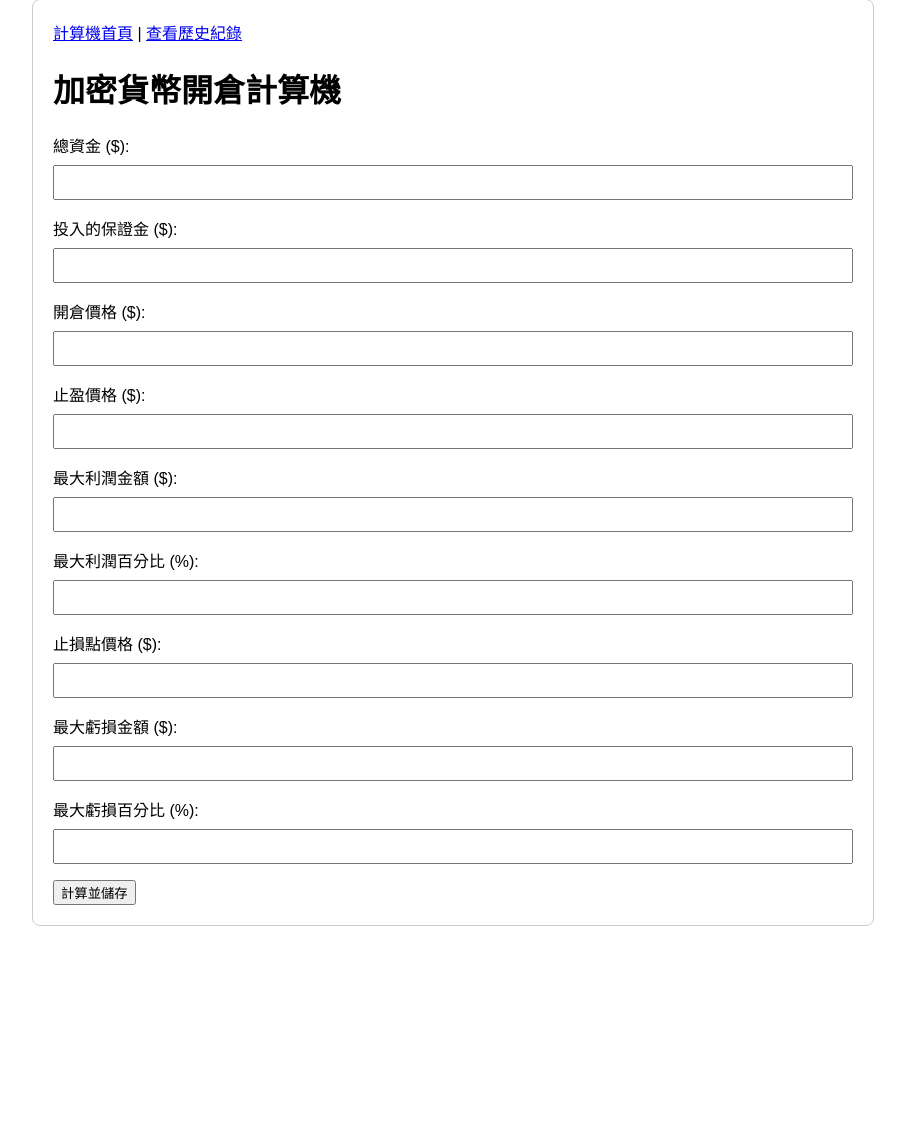
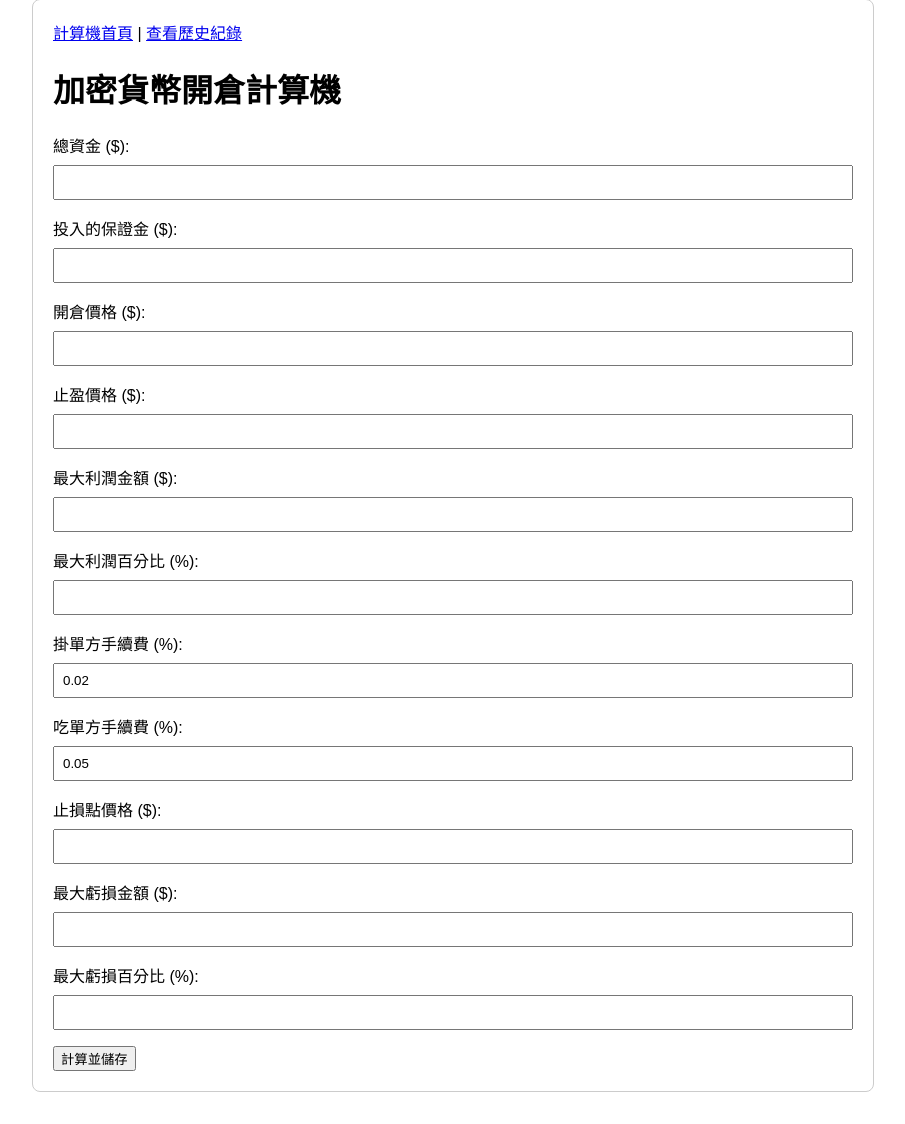
Before and after one commit to kkpapa13/crypto-calculator, a Flask app: page / in a window 1280 px wide. Shown: the part 33-1157 px from the top of the page, without its empty margins (187-1092 px from the left). Before the commit the page ends 959 px from the top, so only its background shows below. Run offline with Flask 3, Linux system fonts and the light colour scheme.

Commit message:
Update index.html

```diff
--- a/templates/index.html
+++ b/templates/index.html
@@ -58,6 +58,14 @@
                 <input type="number" id="profit_percentage" name="profit_percentage" step="0.01">
             </div>
             <div class="form-group">
+                <label for="maker_fee">掛單方手續費 (%):</label>
+                <input type="number" id="maker_fee" name="maker_fee" step="0.01" value="0.02">
+            </div>
+            <div class="form-group">
+                <label for="taker_fee">吃單方手續費 (%):</label>
+                <input type="number" id="taker_fee" name="taker_fee" step="0.01" value="0.05">
+            </div>
+            <div class="form-group">
                 <label for="stop_loss_price">止損點價格 ($):</label>
                 <input type="number" id="stop_loss_price" name="stop_loss_price" required step="0.01">
             </div>
@@ -81,10 +89,35 @@
             <p>建議開倉的倉位大小: <strong>${{ result.position_size }}</strong></p>
             <p>所需的槓桿倍數: <strong>{{ result.leverage }}</strong></p>
             <p>止盈價格: <strong>${{ result.take_profit_price }}</strong></p>
-            <p>獲得的利潤金額: <strong>${{ result.profit_amount }}</strong></p>
-            <p>利潤百分比: <strong>{{ result.profit_percentage }}</strong></p>
+            <p>獲得的利潤金額 (未扣除手續費): <strong>${{ result.profit_amount }}</strong></p>
+            <p>利潤百分比 (未扣除手續費): <strong>{{ result.profit_percentage }}</strong></p>
+            <p>總手續費金額: <strong>${{ result.total_fee }}</strong></p>
+            <p>實際利潤金額 (已扣手續費): <strong>${{ result.final_profit_amount }}</strong></p>
+            <p>實際利潤百分比 (已扣手續費): <strong>{{ result.final_profit_percentage }}</strong></p>
         </div>
         {% endif %}
     </div>
+    <script>
+        // 頁面載入時，從 localStorage 載入資料
+        document.addEventListener('DOMContentLoaded', function() {
+            const form = document.querySelector('form');
+            const inputs = form.querySelectorAll('input[type="number"]');
+            inputs.forEach(input => {
+                const savedValue = localStorage.getItem(input.name);
+                if (savedValue) {
+                    input.value = savedValue;
+                }
+            });
+        });
+
+        // 表單提交時，將資料儲存到 localStorage
+        document.querySelector('form').addEventListener('submit', function(e) {
+            const form = e.target;
+            const inputs = form.querySelectorAll('input[type="number"]');
+            inputs.forEach(input => {
+                localStorage.setItem(input.name, input.value);
+            });
+        });
+    </script>
 </body>
 </html>
```
